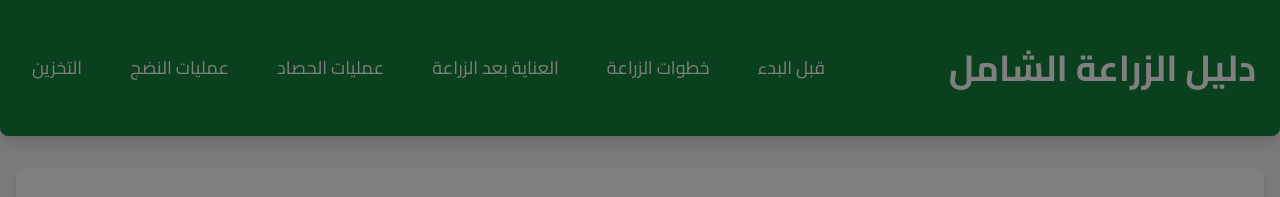
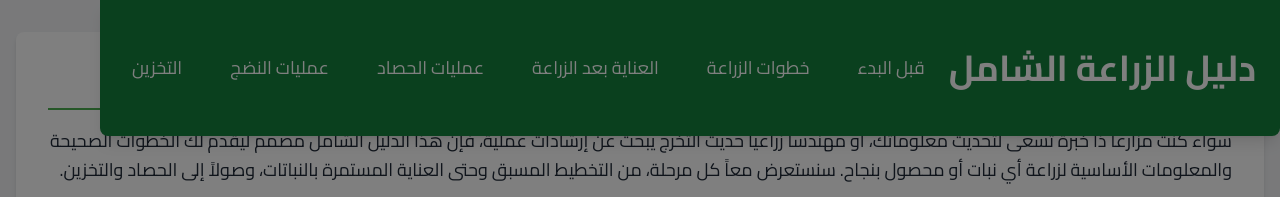
Before and after one commit to ahmadTawheed/steps-grow-plants, a plain HTML site: page index.html in a window 1280 px wide. Shown: the top 197 px of the page. Drawn offline with nearby package versions, Linux system fonts and the light colour scheme.

Commit message:
index.html

```diff
--- a/index.html
+++ b/index.html
@@ -35,7 +35,7 @@
 </head>
 <body class="bg-gray-100 text-gray-800">
     <!-- Header Section -->
-    <header class="bg-green-700 text-white py-6 shadow-lg rounded-b-lg">
+    <header class="bg-green-700 text-white py-6 shadow-lg rounded-b-lg fixed">
         <div class="container flex flex-col md:flex-row justify-between items-center">
             <h1 class="text-3xl md:text-4xl font-bold mb-4 md:mb-0 rounded-md p-2">دليل الزراعة الشامل</h1>
             <!-- Menu button for small screens -->
```
